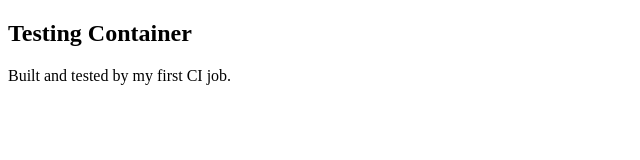
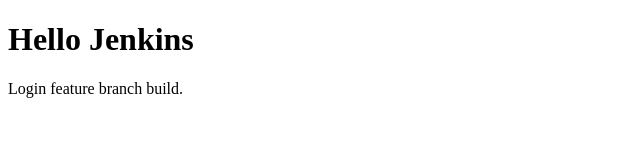
Before and after one commit to isszone/jenkins-day1-lab, a plain HTML site: page index.html in a window 1280 px wide. Shown: the whole page, without its empty margins (0-640 px from the left). Drawn offline with Linux system fonts and the light colour scheme.

Commit message:
Update index.html

```diff
--- a/index.html
+++ b/index.html
@@ -2,7 +2,7 @@
 <html>
 <head><title>Day 1 App</title></head>
 <body>
-<h2>Testing Container</h2>
-<p>Built and tested by my first CI job.</p>
+<h1>Hello Jenkins</h1>
+<p>Login feature branch build.</p>
 </body>
 </html>
```
